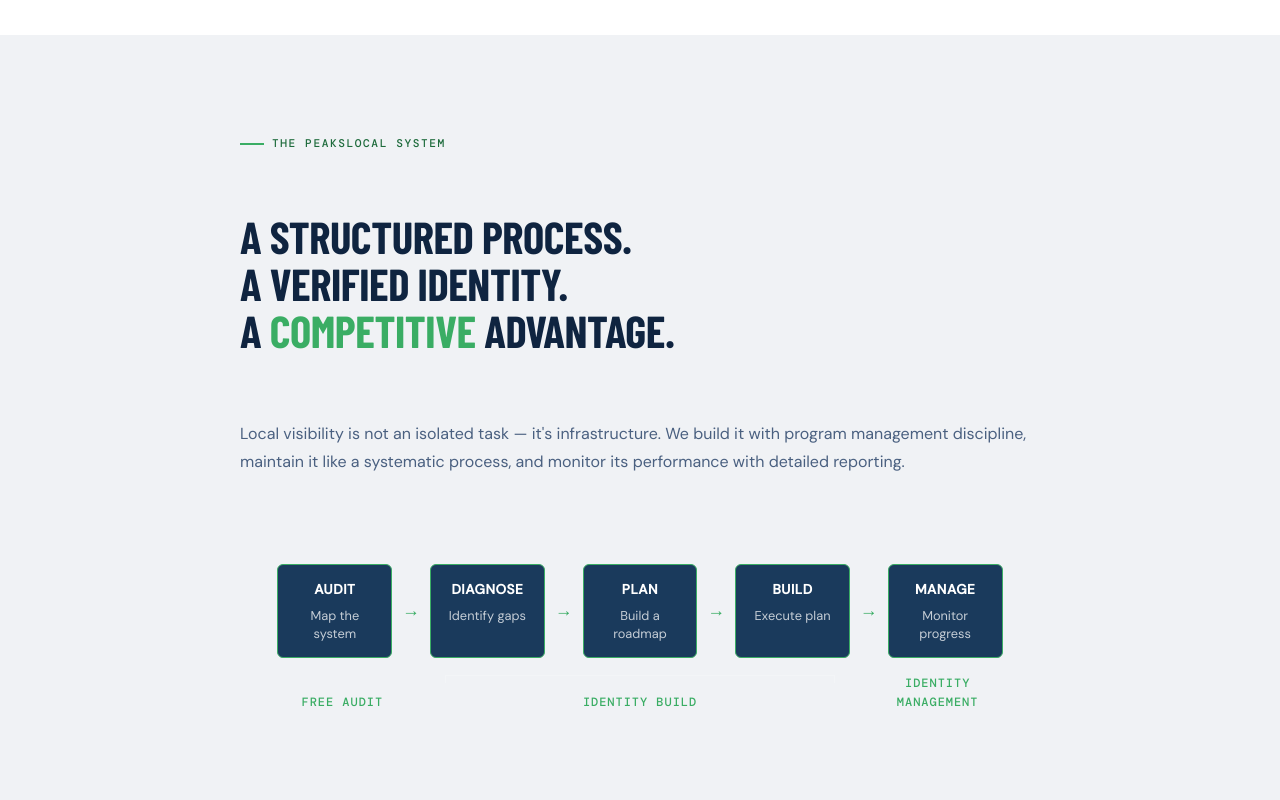
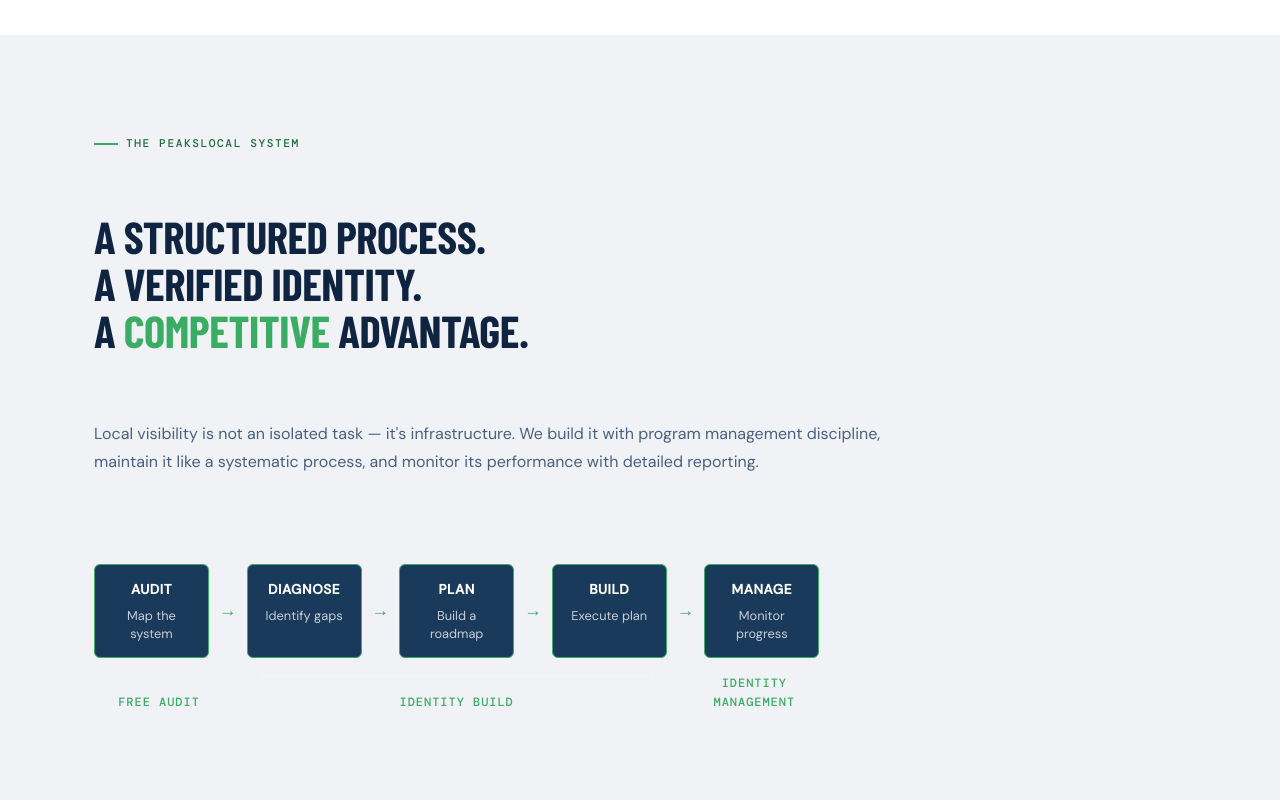
Before and after one commit to gvoll/PeaksLocal, a React (Vite) app: page / in a window 1280 px wide. Shown: the part 4640-5440 px from the top of the page. Built offline with nearby package versions, Linux system fonts and the light colour scheme; a web font is replaced by a local one; what @contentful/rich-text-types would draw is missing.

Commit message:
move text block left

```diff
--- a/src/components/System.jsx
+++ b/src/components/System.jsx
@@ -154,8 +154,7 @@
         <div className="container">
 
           {/* Section Header + process flow */}
-          {/* Section Header + process flow */}
-          <div className="system-intro" style={{ width: '100%', display: 'flex', flexDirection: 'column', alignItems: 'center' }}>
+          <div className="system-intro" style={{ width: '100%', display: 'flex', flexDirection: 'column', alignItems: 'flex-start' }}>
 
             {/* The Eyebrow */}
             <div
@@ -165,7 +164,6 @@
                 marginBottom: '12px',
                 width: '100%',
                 maxWidth: '800px',
-                margin: '0 auto 12px auto',
                 textAlign: 'left'
               }}
             >
@@ -185,7 +183,7 @@
                 letterSpacing: '-0.01em',
                 width: '100%',
                 maxWidth: '800px',
-                margin: '0 auto 18px auto',
+                marginBottom: '18px',
                 textAlign: 'left'
               }}
             >
@@ -206,7 +204,7 @@
                 lineHeight: 1.75,
                 width: '100%',
                 maxWidth: '800px',
-                margin: '0 auto 40px auto',
+                marginBottom: '40px',
                 textAlign: 'left'
               }}
             >
@@ -214,7 +212,7 @@
             </p>
 
             {/* Dedicated Flow Graphic Wrapper */}
-            <div style={{ width: '100%', maxWidth: '1200px', display: 'flex', justifyContent: 'center' }}>
+            <div style={{ width: '100%', maxWidth: '1200px', display: 'flex', justifyContent: 'flex-start' }}>
               <ProcessFlow className="reveal reveal-delay-2"/>
             </div>
 
```
